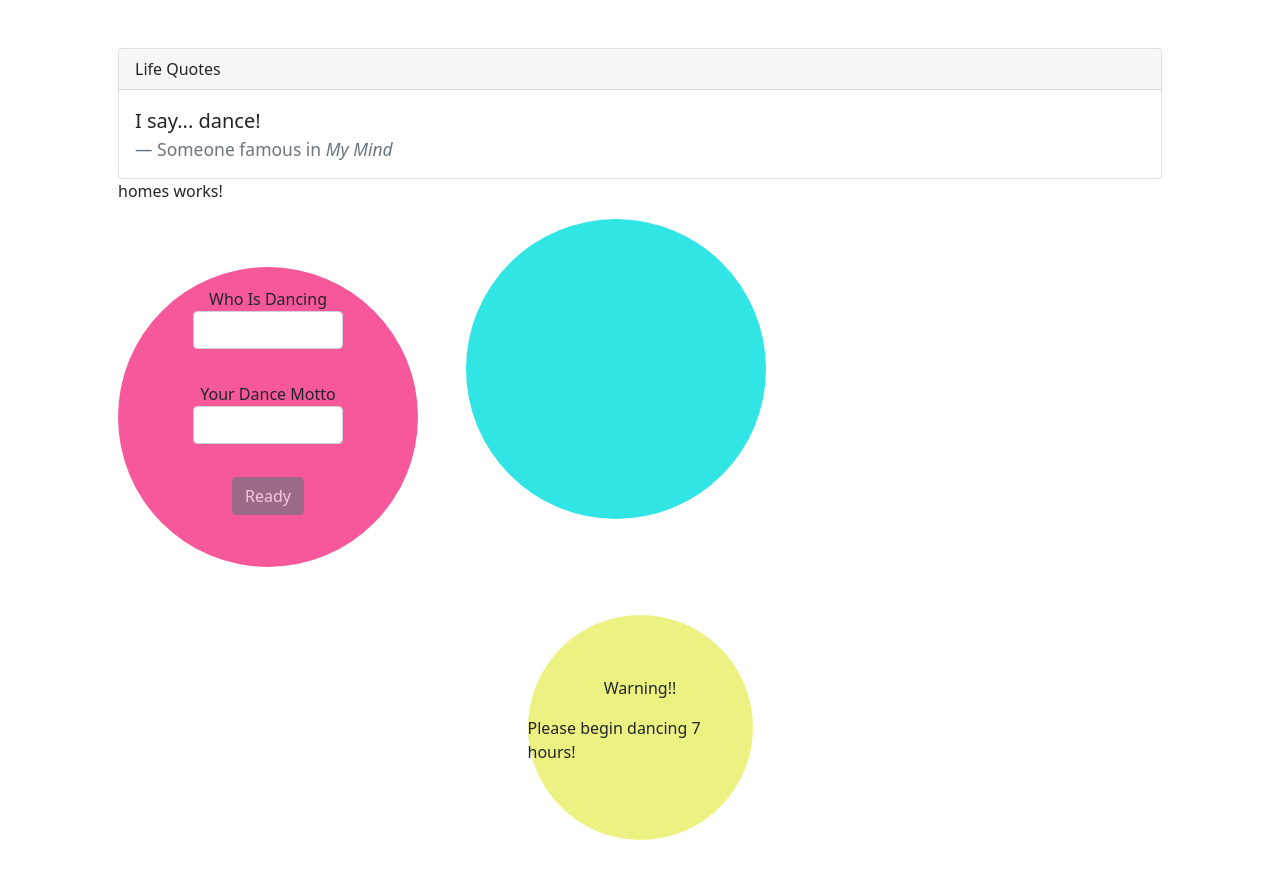
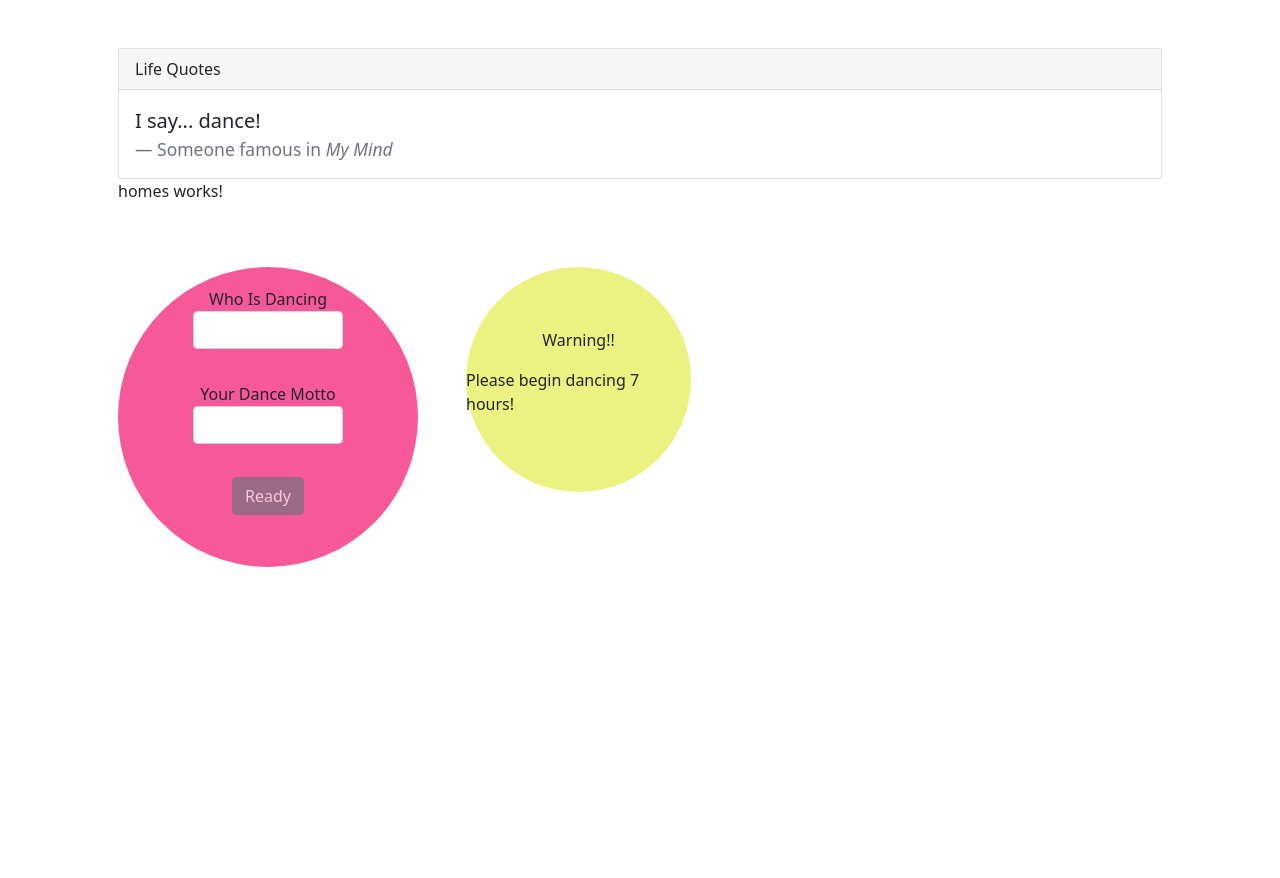
Before and after one commit to evelynAnais/learningAngular, an Angular app: page / in a window 1280 px wide. Shown: the top 878 px of the page. After the commit the page ends 800 px from the top, so only its background shows below. Built offline with nearby package versions, Linux system fonts and the light colour scheme.

Commit message:
working with ngif and else

```diff
--- a/src/app/app.component.html
+++ b/src/app/app.component.html
@@ -2,5 +2,5 @@
   <app-home></app-home>
   <app-homes></app-homes>
   <pm-success-alert></pm-success-alert>
-  <pm-warning-alert></pm-warning-alert>
+  <!-- <pm-warning-alert></pm-warning-alert> -->
 </section>
--- a/src/app/success-alert/success-alert.component.css
+++ b/src/app/success-alert/success-alert.component.css
@@ -2,12 +2,15 @@ section {
   display: flex;
 }
 
-.pink {
+div {
   display: flex;
   flex-direction: column;
   justify-content: center;
   align-items: center;
   text-transform: capitalize;
+}
+
+.pink {
   background-color: rgba(245, 65, 140, 0.877);
   border-radius: 50%;
   height: 300px;
@@ -16,21 +19,16 @@ section {
 }
 
 .blue {
-  display: flex;
-  flex-direction: column;
-  justify-content: center;
-  align-items: center;
-  text-transform: capitalize;
-  text-transform: capitalize;
   background-color: rgba(21, 226, 226, 0.877);
   border-radius: 50%;
-  height: 300px;
-  width: 300px;
+  height: 200px;
+  width: 200px;
   margin-left: 3rem;
 }
 
 p {
   margin: 0;
+  width: 75%;
 }
 .form-control {
   width: 50%;
--- a/src/app/success-alert/success-alert.component.html
+++ b/src/app/success-alert/success-alert.component.html
@@ -12,7 +12,10 @@
 
     <!-- <p>{{ answer }}</p> -->
   </div>
-  <div class="blue">
+  <div *ngIf="submitted; else notDancing" class="blue">
     <p [style]="colorsChange" [innerText]="yourName + dance"></p>
   </div>
+  <ng-template #notDancing>
+    <pm-warning-alert></pm-warning-alert>
+  </ng-template>
 </section>
--- a/src/app/success-alert/success-alert.component.ts
+++ b/src/app/success-alert/success-alert.component.ts
@@ -12,6 +12,7 @@ export class SuccessAlertComponent implements OnInit {
   answer: string = '';
   yourName: string = '';
   reset: string = '';
+  submitted = false;
 
   constructor() {
     setTimeout((): void => {
@@ -20,6 +21,7 @@ export class SuccessAlertComponent implements OnInit {
 }
 
 onCreateDance(): void {
+  this.submitted = true;
   this.dance = " Because " + this.answer;
   this.colorsChange = "background-color: white";
   this.yourName = this.name + " is dancing";
--- a/src/app/warning-alert/warning-alert.component.css
+++ b/src/app/warning-alert/warning-alert.component.css
@@ -8,6 +8,6 @@ div {
   border-radius: 50%;
   height: 225px;
   width: 225px;
-  margin-top: 3rem
+  margin: 3rem
   ;
 }
```
